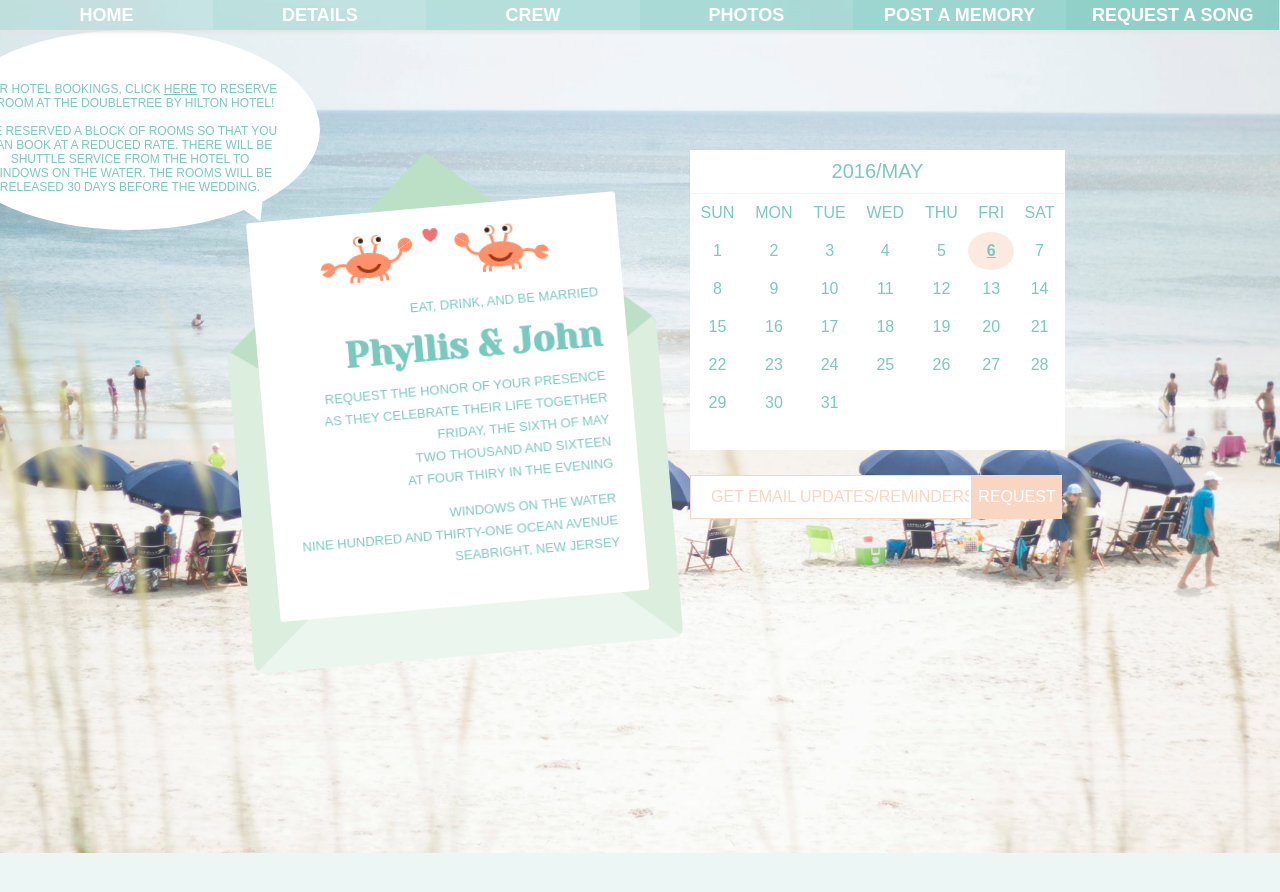
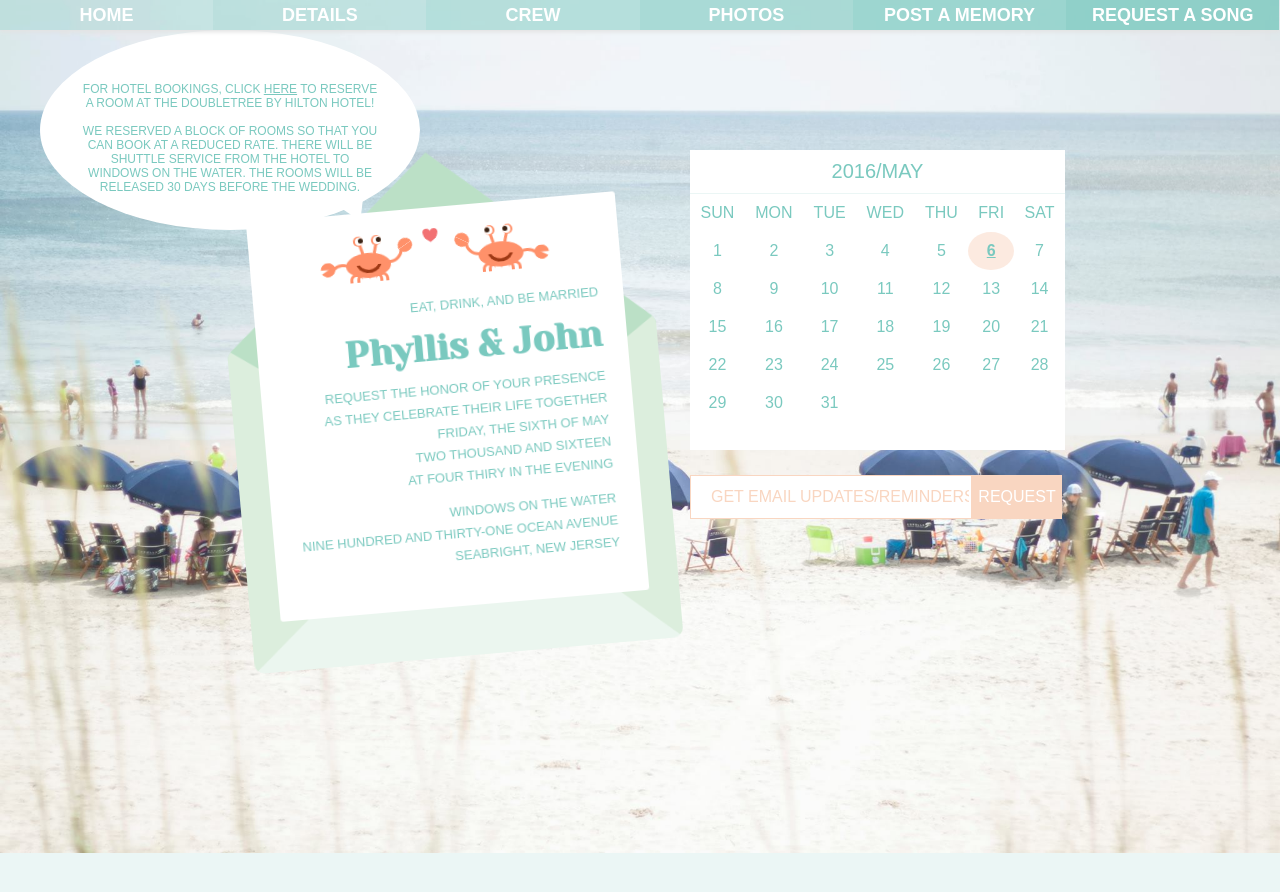
Before and after one commit to phyllisandjohn/phyllisandjohn.github.io, a Jekyll site: the page details/index.html, which Jekyll copies as it is, in a window 1280 px wide. Shown: the top 892 px of the page. Built offline with Jekyll 4.4.1, drawn with Linux system fonts in a browser that asks for light colours.

Commit message:
Update index.html

```diff
--- a/details/index.html
+++ b/details/index.html
@@ -14,7 +14,7 @@
 	position: absolute;
 	left: 50%;
 	height: 120px;
-	margin-left: -700px;
+	margin-left: -600px;
 }
 
 .arrow-down {
```
